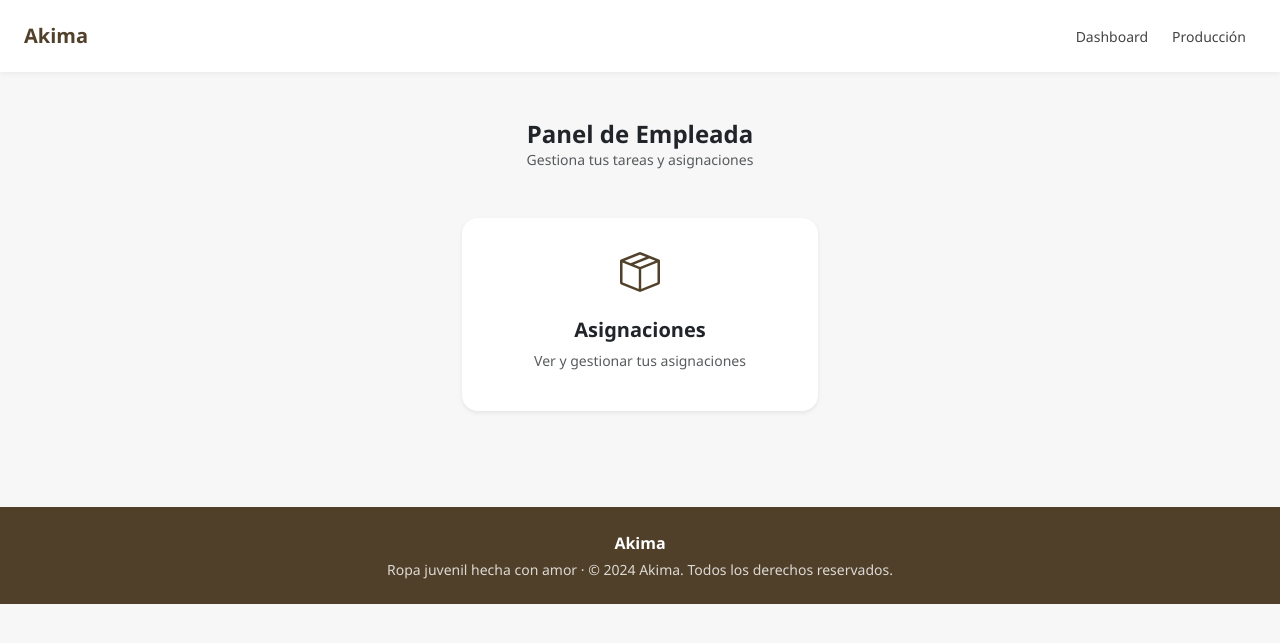
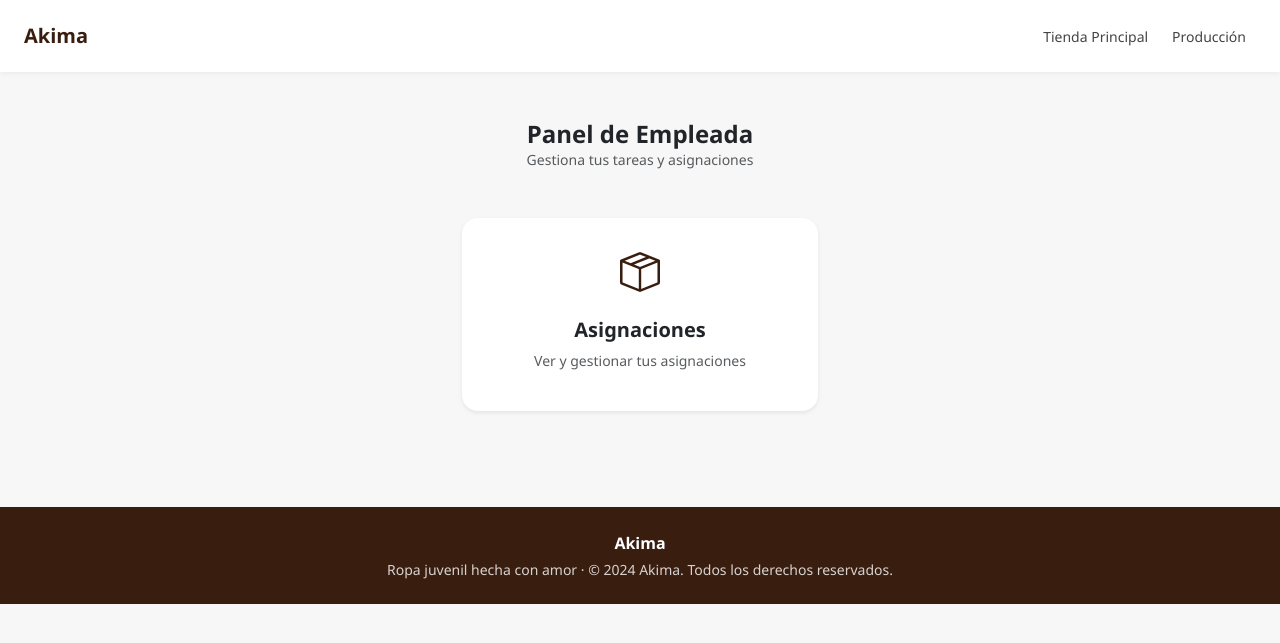
Before and after one commit to AlysonHenao/Akima, a Django app: page /employee/ in a window 1280 px wide. Shown: the top 643 px of the page. Run offline with Django 5.2, Linux system fonts and the light colour scheme.

Commit message:
fix: headers, only one link to the user's home page

```diff
--- a/templates/shared/header_admin.html
+++ b/templates/shared/header_admin.html
@@ -7,7 +7,7 @@
     <link href="https://cdn.jsdelivr.net/npm/bootstrap@5.3.2/dist/css/bootstrap.min.css" rel="stylesheet">
     <link href="https://cdn.jsdelivr.net/npm/bootstrap-icons@1.11.1/font/bootstrap-icons.css" rel="stylesheet">
     <style>
-        :root { --akima-pink: #f9e4ed; --akima-brown: #3a270de0; }
+        :root { --akima-pink: #f9e4ed; --akima-brown: #391E10; }
         body { font-family: 'Segoe UI', sans-serif; background-color: #f7f7f7; }
         .btn-akima { background-color: var(--akima-brown); color: white; border-radius: 20px; }
         .btn-akima:hover { background-color: #5a3a0a; color: white; }
@@ -25,7 +25,7 @@
         Akima
     </a>
     <div class="d-flex align-items-center gap-1">
-        <a href="{% url 'administrator' %}" class="nav-link-admin">Dashboard</a>
+        <a href="{% url 'home' %}" class="nav-link-admin">Tienda Principal</a>
         <a href="{% url 'new_product' %}" class="nav-link-admin">Productos</a>
         <a href="{% url 'orders' %}" class="nav-link-admin">Órdenes</a>
         <a href="{% url 'production_panel' %}" class="nav-link-admin">Producción</a>
--- a/templates/shared/header_client.html
+++ b/templates/shared/header_client.html
@@ -7,7 +7,7 @@
     <link href="https://cdn.jsdelivr.net/npm/bootstrap@5.3.2/dist/css/bootstrap.min.css" rel="stylesheet">
     <link href="https://cdn.jsdelivr.net/npm/bootstrap-icons@1.11.1/font/bootstrap-icons.css" rel="stylesheet">
     <style>
-        :root { --akima-pink: #f9e4ed; --akima-brown: #3a270de0; }
+        :root { --akima-pink: #f9e4ed; --akima-brown: #391E10; }
         body { font-family: 'Segoe UI', sans-serif; background-color: #f7f7f7; }
         .btn-akima { background-color: var(--akima-brown); color: white; border-radius: 20px; }
         .btn-akima:hover { background-color: #5a3a0a; color: white; }
@@ -26,7 +26,6 @@
     </a>
     <div class="d-flex align-items-center gap-1">
         <a href="{% url 'home' %}" class="nav-link">Inicio</a>
-        <a href="{% url 'home' %}" class="nav-link">Productos</a>
         <a href="{% url 'customer_orders_panel' %}" class="nav-link">Órdenes</a>
         <button class="btn btn-akima btn-sm ms-2" type="button"
                 data-bs-toggle="offcanvas" data-bs-target="#carritoOffcanvas">
--- a/templates/shared/header_employee.html
+++ b/templates/shared/header_employee.html
@@ -7,7 +7,7 @@
     <link href="https://cdn.jsdelivr.net/npm/bootstrap@5.3.2/dist/css/bootstrap.min.css" rel="stylesheet">
     <link href="https://cdn.jsdelivr.net/npm/bootstrap-icons@1.11.1/font/bootstrap-icons.css" rel="stylesheet">
     <style>
-        :root { --akima-pink: #f9e4ed; --akima-brown: #3a270de0; }
+        :root { --akima-pink: #f9e4ed; --akima-brown: #391e10; }
         body { font-family: 'Segoe UI', sans-serif; background-color: #f7f7f7; }
         .btn-akima { background-color: var(--akima-brown); color: white; border-radius: 20px; }
         .btn-akima:hover { background-color: #5a3a0a; color: white; }
@@ -25,7 +25,7 @@
         Akima
     </a>
     <div class="d-flex align-items-center gap-1">
-        <a href="{% url 'employee' %}" class="nav-link-admin">Dashboard</a>
+        <a href="{% url 'home' %}" class="nav-link-admin">Tienda Principal</a>
         <a href="{% url 'employee_panel' %}" class="nav-link-admin">Producción</a>
     </div>
 </nav>
```
